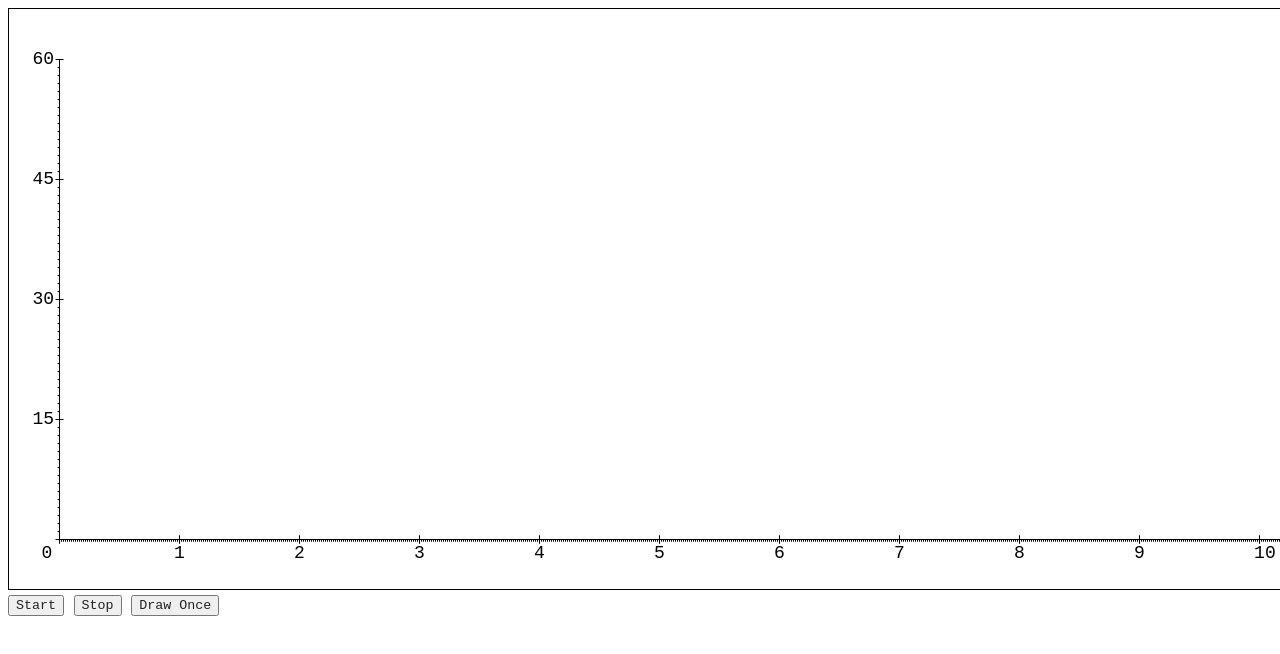
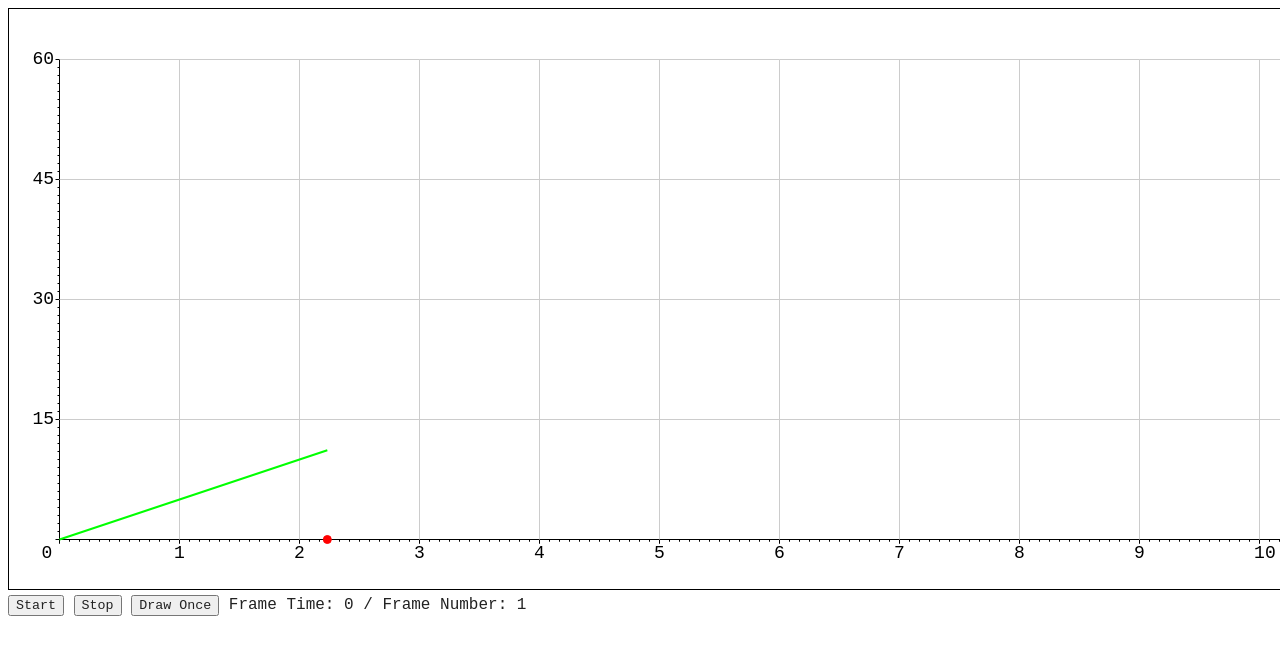
Before and after one commit to datennutzung/graph_clock, a plain HTML site: page index.html in a window 1280 px wide. Shown: the top 654 px of the page. Drawn offline with Linux system fonts and the light colour scheme.

Commit message:
added hour line, grid and time dot

```diff
--- a/index.html
+++ b/index.html
@@ -15,6 +15,7 @@
         <button id="startButton" class="btn" onclick="startInterval()">Start</button>
         <button id="stopButton" class="btn" onclick="stopInterval()">Stop</button>
         <button id="drawOnceButton" class="btn" onclick="drawOnce()">Draw Once</button>
+        <label id="frameTimeLabel">Frame Time: 100</label>
         <script type="text/javascript" src="./script.js"></script>
     </body>
 </html>
--- a/script.js
+++ b/script.js
@@ -1,6 +1,8 @@
 var canvas;
+var label;
 var intervar;
 var context;
+var frameNumber = 0;
 
 const s = {
     gridpx: 120,
@@ -11,8 +13,16 @@ const s = {
     text_size: 18,
     big_dash: 4,
     small_dash: 2,
+    timeDotRadius: 4,
 
-    debug: true,
+    secondDotsCount: 15,
+
+    hourLineColour: '#00ff00',
+    minuteLineColour: '#ff0000',
+    secondDotsColour: '#ffff00',
+    timeDotColour: '#ff0000',
+    gridColour: '#cccccc',
+    coordColour: '#000000',
 };
 
 _init();
@@ -21,7 +31,7 @@ function _init() {
     s.coord_height = s.gridpx*4;
     s.coord_width = s.gridpx*12;
     canvas = document.getElementById("graphClockCanvas");
-
+    label = document.getElementById("frameTimeLabel");
     canvas.width = s.coord_width + s.edge * 2
     canvas.height = s.coord_height + s.edge * 2
     context = canvas.getContext("2d");
@@ -50,49 +60,59 @@ function drawOnce() {
 }
 
 function drawGraphClockCanvas() {
-    const time = Date();
-    const ctx = context;
-    ctx.clearRect(0, 0, canvas.width, canvas.height) // reset before drawing again
+    let time = new Date();
+    let hours = time.getHours()>12?time.getHours()-12:time.getHours();          // get hours in 12h format
+    let minutes = time.getMinutes();
+    let seconds = time.getSeconds();
+    let ctx = context;
+    ctx.clearRect(0, 0, canvas.width, canvas.height)                            // reset before drawing again
+    ctx.lineWidth = 1;
     drawCoordinateSystem(ctx);
     drawGrid(ctx);
-    drawTimeDot(time, ctx);
-    drawHourLine(time, ctx);
-    drawMinuteLines(time, ctx);
-    drawSecondDots(time, ctx);
+    drawTimeDot(hours, minutes, seconds, ctx);
+    drawHourLine(hours, minutes, seconds , ctx);
+    drawMinuteLines(hours, minutes, seconds, ctx);
+    drawSecondDots(hours, minutes, seconds, ctx);
+    frameNumber++;
+    let timeEnd = new Date();
+    label.innerText = "Frame Time: "+(timeEnd.getTime()-time.getTime())+" / Frame Number: "+frameNumber;
 }
 
 function drawCoordinateSystem(ctx) {
-    console.log("draw coordinate system")
+    ctx.beginPath();
+    ctx.strokeStyle = s.coordColour;                                            // set strokestyle of coordinate system
+
     ctx.moveTo(x(0), y(4));
-    ctx.lineTo(x(0), y(0));
-    ctx.lineTo(x(12), y(0));
+    ctx.lineTo(x(0), y(0));                                                     // draw y-axis
+    ctx.lineTo(x(12), y(0));                                                    // draw x-axis
     ctx.stroke();
 
     ctx.font = s.text_size+"px Courier New";
+    ctx.fillStyle = s.coordColour;
     ctx.fillText("0", x(0)-s.text_size, y(0)+s.text_size);
 
-    for (let i = 0; i <= 12; i++) {
+    for (let i = 0; i <= 12; i++) {                                             // x-axis
         if (i != 0)
-            ctx.fillText(i, x(i)-s.text_size*0.3, y(0)+s.text_size);
+            ctx.fillText(i, x(i)-s.text_size*0.3, y(0)+s.text_size);            // draw numbers
         if (i != 12)
-            for (let o = 0; o <= 60; o++) {
-                ctx.moveTo(x(i+o/60), y(0))
-                ctx.lineTo(x(i+o/60), y(0)+s.small_dash)
+            for (let o = 0; o <= 12; o++) {                                     // draw small dashes every 5 minutes
+                ctx.moveTo(x(i+o/12), y(0))
+                ctx.lineTo(x(i+o/12), y(0)+s.small_dash)
             }
-        ctx.moveTo(x(i), y(0)-s.big_dash)
+        ctx.moveTo(x(i), y(0)-s.big_dash)                                       // draw big dashes every hour
         ctx.lineTo(x(i), y(0)+s.big_dash)
     }
     ctx.stroke();
 
-    for (let i = 0; i <= 4; i++) {
+    for (let i = 0; i <= 4; i++) {                                              // y-axis
         if (i != 0)
-            ctx.fillText(i*15, x(0)-s.text_size*1.5, y(i)+s.text_size*0.25);
+            ctx.fillText(i*15, x(0)-s.text_size*1.5, y(i)+s.text_size*0.25);    // draw numbers
         if (i != 4)
-            for (let o = 0; o <= 15; o++) {
+            for (let o = 0; o <= 15; o++) {                                     // draw the small dashes for every minute
                 ctx.moveTo(x(0), y(i+o/15))
                 ctx.lineTo(x(0)-s.small_dash, y(i+o/15))
             }
-        ctx.moveTo(x(0)-s.big_dash, y(i))
+        ctx.moveTo(x(0)-s.big_dash, y(i))                                       // draw big dashes for every quarter hour
         ctx.lineTo(x(0)+s.big_dash, y(i))
     }
     ctx.stroke();
@@ -100,21 +120,44 @@ function drawCoordinateSystem(ctx) {
 
 
 function drawGrid(ctx) {
-    // TODO: Draw Grid
+    ctx.beginPath();
+    ctx.strokeStyle = s.gridColour;                                             // set strokestyle of grid
+    for (let i = 1; i <= 12; i++) {                                             // x-axis
+        ctx.moveTo(x(i), y(0));
+        ctx.lineTo(x(i), y(4));                                                 // draw vertical grid line
+    }
+    for (let i = 1; i <= 4; i++) {                                              // y-axis
+        ctx.moveTo(x(0), y(i));
+        ctx.lineTo(x(12), y(i));                                                // draw horizontal grid line
+    }
+    ctx.stroke();
 }
 
-function drawTimeDot(time, ctx) {
-    // TODO: Draw Time Dot
+function drawTimeDot(hours, minutes, seconds, ctx) {
+    ctx.beginPath();
+    ctx.strokeStyle = s.timeDotColour;
+    ctx.fillStyle = s.timeDotColour;
+    let timeX = hours+(minutes/60)+(seconds/3600);
+    ctx.arc(x(timeX), y(0), s.timeDotRadius, 0, 2*Math.PI);
+    ctx.fill();
+    ctx.stroke();
 }
 
-function drawHourLine(time, ctx) {
-    // TODO: Draw Hour Line
+function drawHourLine(hours, minutes, seconds, ctx) {
+    ctx.beginPath();
+    ctx.strokeStyle = s.hourLineColour;                                         // set strokestyle of hour line
+    ctx.lineWidth = 2;                                                          // the hour line is thicker
+    let timeX = hours+(minutes/60)+(seconds/3600);                              // x position of the line end is the same as the time dot
+    let timeY = timeX/3                                                         // y position of the line end is 1/3 of x-pso because line is linear
+    ctx.moveTo(x(0), y(0))                                                      //      and coordinate system has a aspect ratio of 1:3
+    ctx.lineTo(x(timeX), y(timeY));                                             // draw the hour line
+    ctx.stroke();
 }
 
-function drawMinuteLines(time, ctx) {
+function drawMinuteLines(hours, minutes, seconds, ctx) {
     // TODO: Draw Minute Line
 }
 
-function drawSecondDots(time, ctx) {
+function drawSecondDots(hours, minutes, seconds, ctx) {
     // TODO: Draw Second Dots
 }
```
